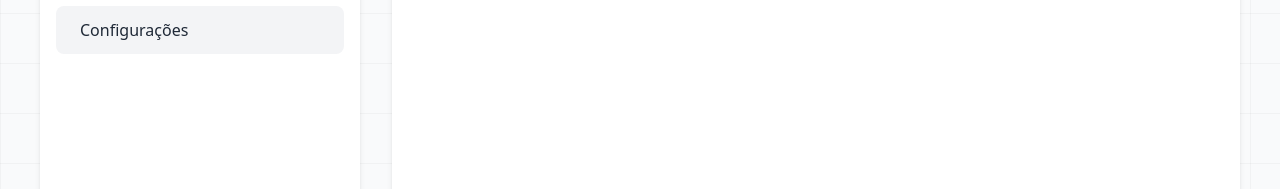
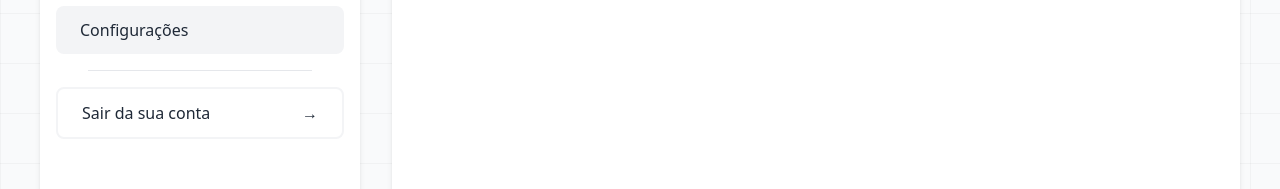
Before and after one commit to hotaydev/avalia, a Next.js app: page /admin in a window 1280 px wide. Shown: the part 387-576 px from the top of the page. Built offline with nearby package versions, Linux system fonts and the light colour scheme; sample sign-in values are in the browser's storage.

Commit message:
feat: admin logout option

```diff
--- a/src/components/AdminMenu/AdminMenu.tsx
+++ b/src/components/AdminMenu/AdminMenu.tsx
@@ -41,6 +41,21 @@ export default function AdminMenu({
             pushRoute={pushRoute}
             route="/admin/config"
           />
+          <div className="px-8 mb-8">
+            <hr />
+          </div>
+          <div
+            className="border-2 border-gray-100 hover:border-gray-200 text-gray-800 rounded-lg px-6 py-3 flex items-center justify-between transition-all cursor-pointer group"
+            onClick={() => {
+              localStorage.removeItem("adminCode");
+              pushRoute("/");
+            }}
+          >
+            Sair da sua conta{" "}
+            <span className="ml-2 transform group-hover:translate-x-2 transition-transform">
+              &rarr;
+            </span>
+          </div>
         </div>
       </div>
       <div className="z-10 text-gray-500 text-center flex flex-col items-center justify-center py-4 w-full font-light relative">
```
